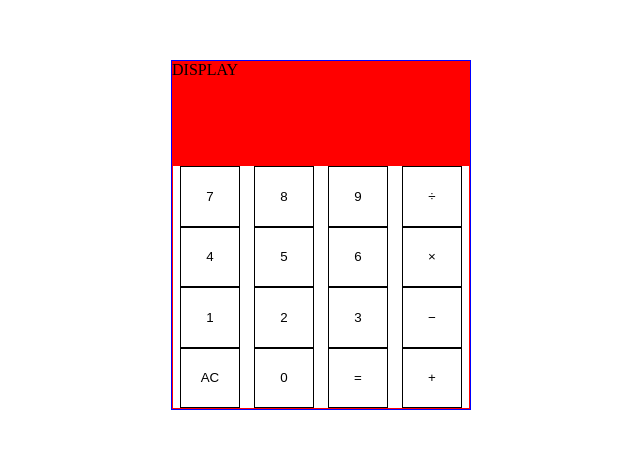
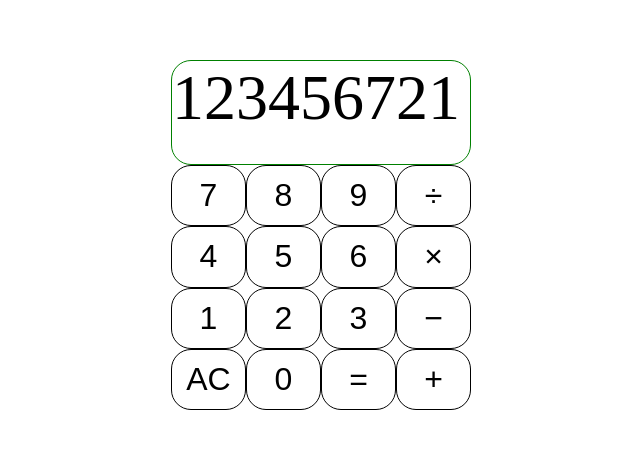
Before and after one commit to danifromecuador/mini-calculator, a React (Vite) app: page / in a window 1280 px wide. Shown: the part 165-614 px from the top of the page, without its empty margins (319-959 px from the left). Built offline with nearby package versions, Linux system fonts and the light colour scheme.

Commit message:
Style Display and Keys components

```diff
--- a/src/components/Display.jsx
+++ b/src/components/Display.jsx
@@ -1,9 +1,10 @@
 import '../styles/Display.css'
 
 export const Display = () => {
+  const result = 123456721
   return (
     <div className="display">
-      DISPLAY
+      {result}
     </div>
   )
 }
--- a/src/styles/App.css
+++ b/src/styles/App.css
@@ -1,5 +1,4 @@
 .app {
   height: 350px;
   width: 300px;
-  border: 1px solid blue;
 }
--- a/src/styles/Display.css
+++ b/src/styles/Display.css
@@ -1,4 +1,7 @@
 .display {
-  background-color: red;
   height: 30%;
+  width: 100%;
+  border: 1px solid green;
+  border-radius: 20px;
+  font-size: 64px;
 }
--- a/src/styles/Key.css
+++ b/src/styles/Key.css
@@ -4,15 +4,26 @@
   border: aqua;
   display: flex;
   justify-content: center;
+  /* margin: 10px; */
 }
 
 .key button {
-  width: 80%;
+  width: 100%;
   height: 100%;
   background-color: transparent;
   border: 1px solid black;
+  border-radius: 20px;
   display: flex;
   justify-content: center;
   align-items: center;
-  /* border: 1px solid red; */
+  font-size: 2rem;
+  cursor: pointer;
 }
+
+.key button:hover {
+  background-color: #f0f0f0;
+}
+
+.key button:active {
+  background-color: #b0b0b0;
+}
--- a/src/styles/Keys.css
+++ b/src/styles/Keys.css
@@ -1,5 +1,4 @@
 .keys {
-  border: 1px solid red;
   height: 70%;
   display: flex;
   justify-content: space-between;
```
